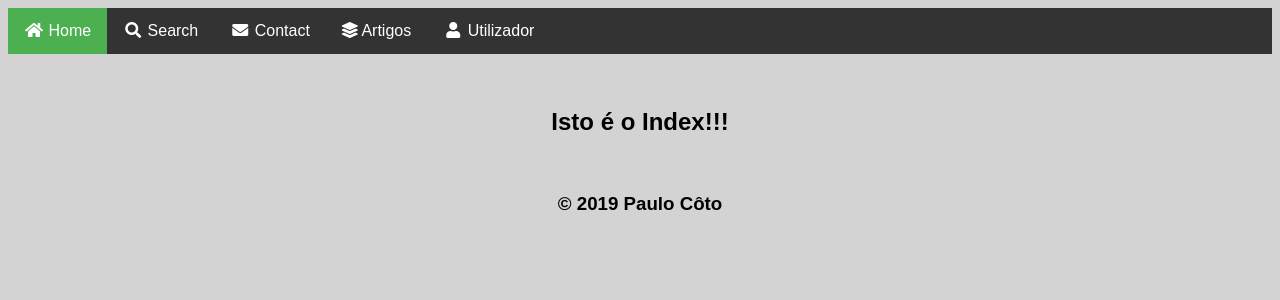
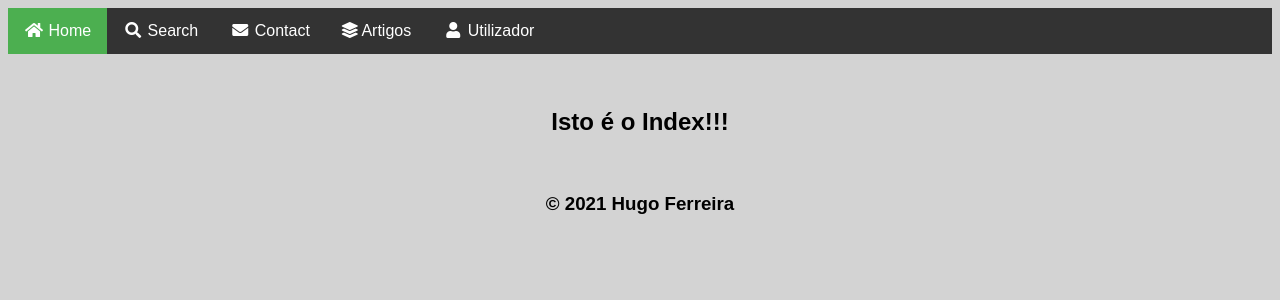
Before and after one commit to hugofer19/01-Criar-classe-python-LojaXXI, a Flask app: page / in a window 1280 px wide. Shown: the top 300 px of the page. Run offline with Flask 2, Linux system fonts and the light colour scheme; some libraries are stand-ins or nearby versions.

Commit message:
Update layout.html

```diff
--- a/templates/layout.html
+++ b/templates/layout.html
@@ -40,7 +40,7 @@
 {% block body %}
 {% endblock %}
 
-<h3>&copy; 2019 Paulo Côto</h3>
+<h3>&copy; 2021 Hugo Ferreira</h3>
 
 </body>
 </html>
```
